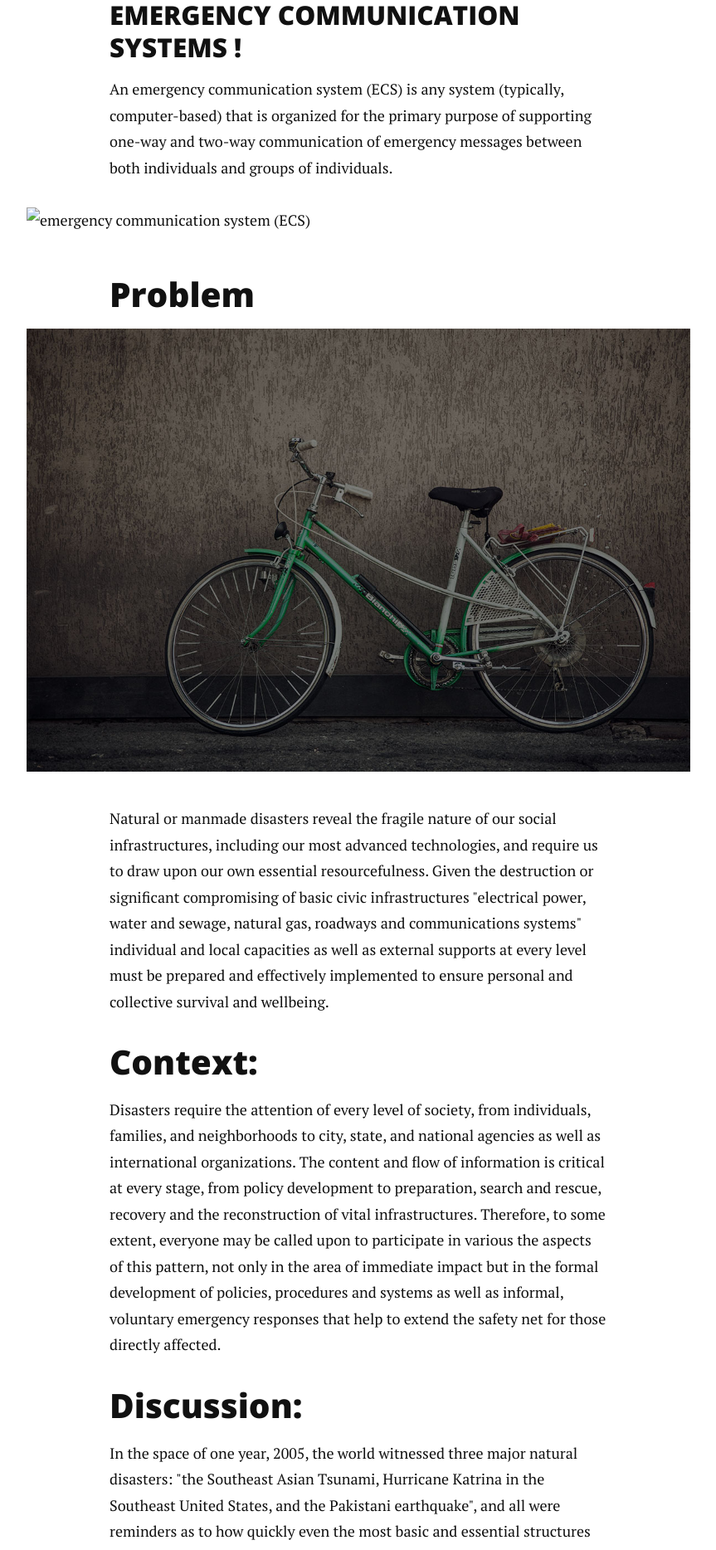
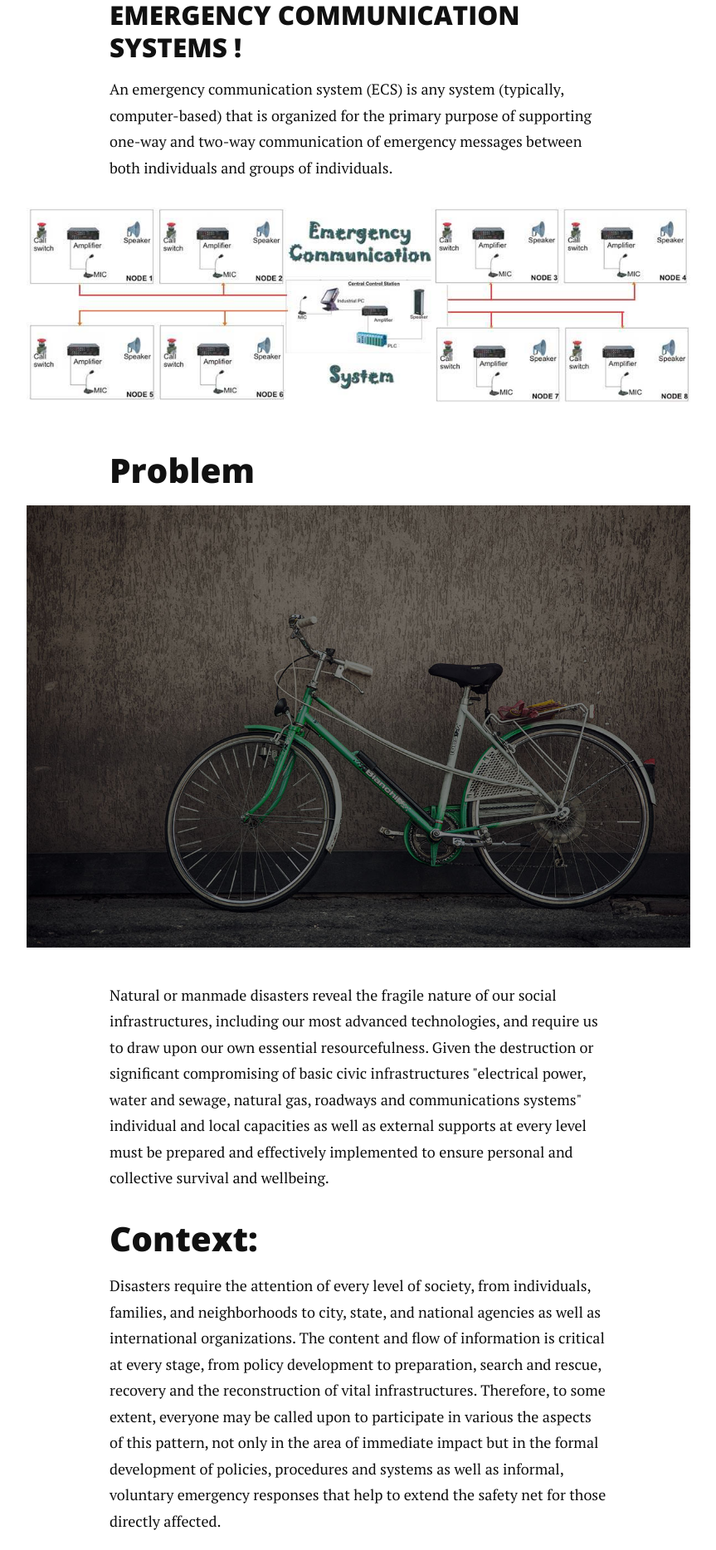
Before and after one commit to tuba-willis/tuba-willis.github.io, a Jekyll site: the page built from systems.md, in a window 1280 px wide. Shown: the part 554-2422 px from the top of the page at 83% size, without its empty margins (208-1071 px from the left). Built offline with Jekyll 4.4.1, drawn with Linux system fonts in a browser that asks for light colours; nearby versions of some CDN libraries.

Commit message:
Update systems.md

```diff
--- a/systems.md
+++ b/systems.md
@@ -8,7 +8,7 @@
 	<p>
 		An emergency communication system (ECS) is any system (typically, computer-based) that is organized for the primary purpose of supporting one-way and two-way communication of emergency messages between both individuals and groups of individuals.
 	</p>
-	<img src="{{ 'assets/img/ecs.jpeg' | prepend: site.baseurl }}" alt="emergency communication system (ECS)">
+	<img src="{{ '/assets/img/ecs.jpeg' | prepend: site.baseurl }}" alt="emergency communication system (ECS)">
  <h2> Problem</h2>
  <img src="{{ '/assets/img/touring.jpg' | prepend: site.baseurl }}" alt="">
   <p>
```
